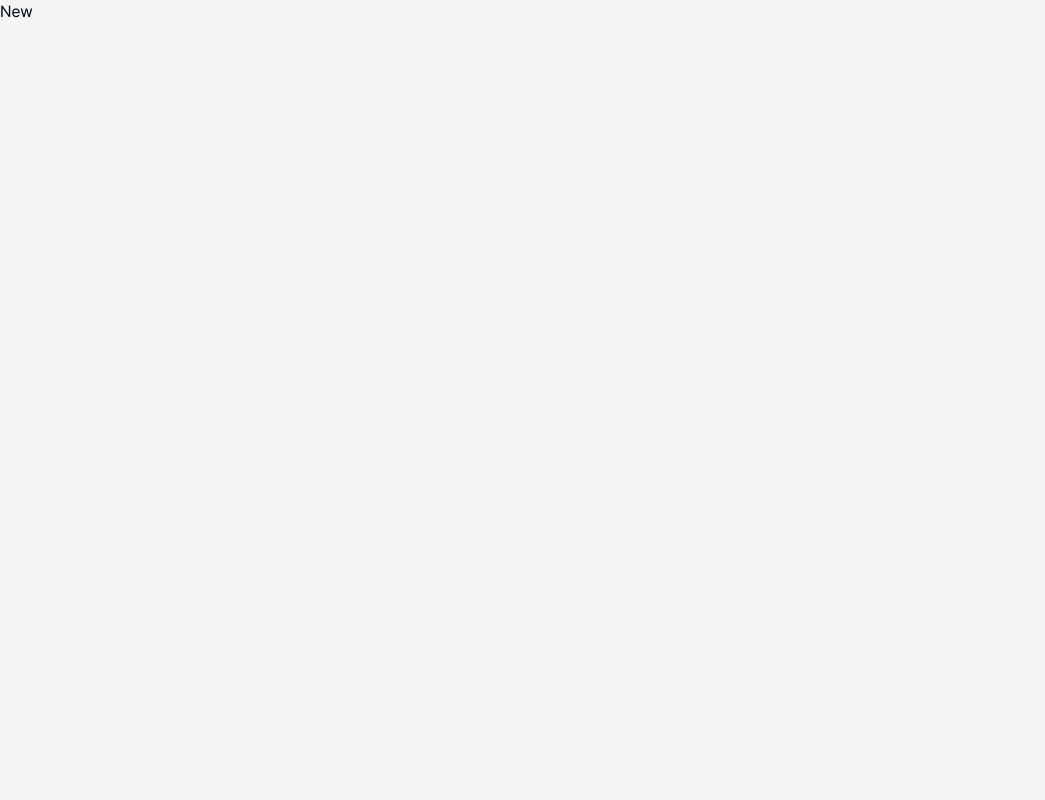
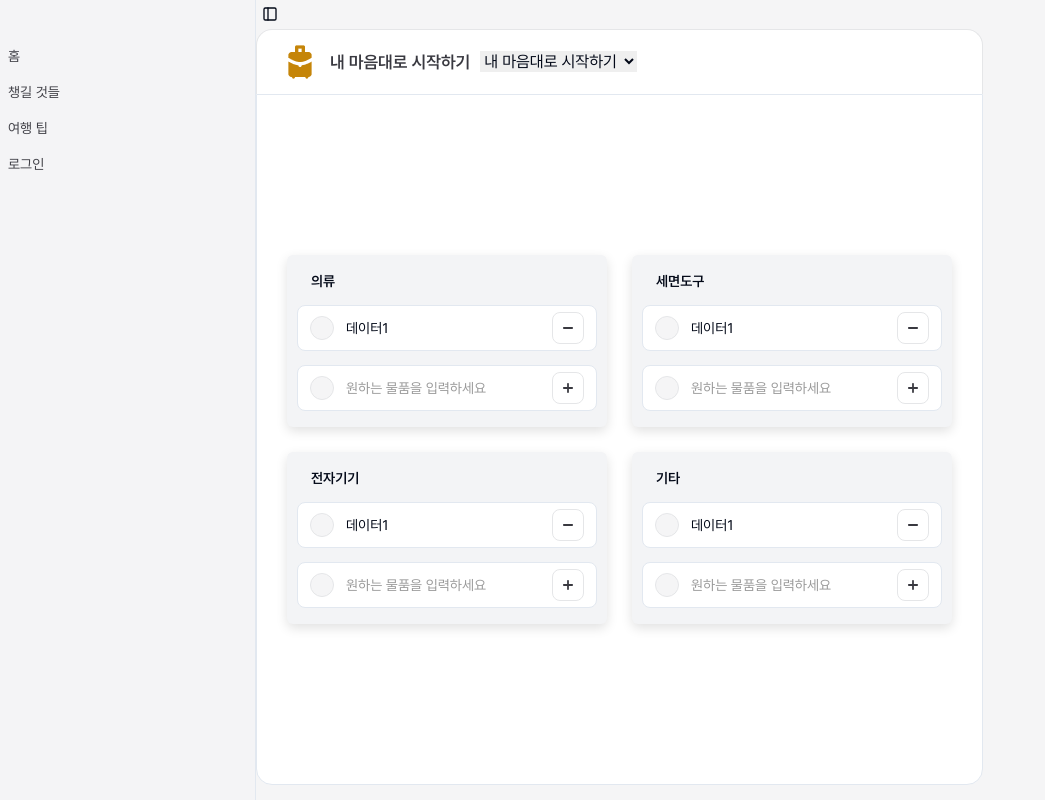
Before and after one commit to jiwonly/TravelBag, a React (Vite) app in the folder m7-frontend/: page /new in a window 1280 px wide. Shown: the whole page, without its empty margins (0-1045 px from the left). Built offline with nearby package versions, Linux system fonts and the light colour scheme.

Commit message:
✨ feat: Implement new page UI with CustomStart component and Header updates

```diff
--- a/m7-frontend/src/components/CheckData.jsx
+++ b/m7-frontend/src/components/CheckData.jsx
@@ -11,7 +11,7 @@ export function CheckData({ id, content }) {
   };
 
   return (
-    <div className="flex justify-between items-center border bg-white w-[280px] px-3 py-1.5 rounded-lg">
+    <div className="flex justify-between items-center border bg-white w-[300px] px-3 py-1.5 rounded-lg">
       <div className="flex items-center gap-3">
         <img
           src={checked ? Checkbox_Yes : Checkbox_No} // 상태에 따라 이미지 변경
--- a/m7-frontend/src/components/CheckInput.jsx
+++ b/m7-frontend/src/components/CheckInput.jsx
@@ -4,7 +4,7 @@ import CheckData_plus from "../assets/CheckData_plus.svg";
 
 export function CheckInput() {
   return (
-    <div className="flex justify-between items-center border bg-white w-[280px] px-3 py-1.5 rounded-lg">
+    <div className="flex justify-between items-center border bg-white w-[300px] px-3 py-1.5 rounded-lg">
       <div className="flex items-center gap-3">
         <img
           src={Checkbox_No} // 상태에 따라 이미지 변경
--- a/m7-frontend/src/components/CheckList.jsx
+++ b/m7-frontend/src/components/CheckList.jsx
@@ -3,7 +3,7 @@ import { CheckInput } from "./CheckInput";
 
 export function CheckList({ title, data }) {
   return (
-    <div className="flex flex-col bg-gray-100 py-4 px-1 rounded-md w-[300px] h-auto gap-[14px] shadow-[0px_4px_12px_0px_rgba(0,0,0,0.12)]">
+    <div className="flex flex-col bg-gray-100 py-4 px-1 rounded-md w-[320px] h-auto gap-[14px] shadow-[0px_4px_12px_0px_rgba(0,0,0,0.12)]">
       <p className="font-bold ml-5 text-sm">{title}</p>
 
       <div className="flex flex-col items-center gap-[14px]">
--- /dev/null
+++ b/m7-frontend/src/components/CustomStart.jsx
@@ -0,0 +1,20 @@
+import Header from "./Header";
+import { CheckList } from "./CheckList";
+
+const CustomStart = ({ icon, title }) => {
+  return (
+    <div>
+      <Header icon={icon} title={title} />
+      <div className="Custom px-[30px] py-[160px] flex flex-col items-start flex-[1_0_0] self-stretch rounded-b-[16px] border-[1px] bg-[var(--White,_#FFF)]">
+        <div className="grid grid-cols-2 gap-[25px] w-full">
+          <CheckList title="의류" />
+          <CheckList title="세면도구" />
+          <CheckList title="전자기기" />
+          <CheckList title="기타" />
+        </div>
+      </div>
+    </div>
+  );
+};
+
+export default CustomStart;
--- a/m7-frontend/src/components/Header.jsx
+++ b/m7-frontend/src/components/Header.jsx
@@ -5,13 +5,20 @@ const Header = ({ icon, title, memo }) => {
         <img src={`${icon}.png`} alt={title} />
       </section>
       <div className="flex flex-col">
-        <section className="title text-[17px] font-[Pretendard] not-italic leading-[28px] mb-[0px] text-[#393940]">
+        <section className="title text-[17px] font-[Pretendard] font-semibold not-italic leading-[28px] mb-[0px] text-[#393940]">
           {title}
         </section>
         <section className="memo text-[14px] font-medium font-[Pretendard] not-italic leading-[20px] text-gray-500">
           {memo}
         </section>
       </div>
+      <div>
+        <select>
+          <option>{title}</option>
+          <option>여자 혼자 여행</option>
+          <option>먹고 죽으러 가는 여행</option>
+        </select>
+      </div>
     </div>
   );
 };
--- a/m7-frontend/src/pages/New.jsx
+++ b/m7-frontend/src/pages/New.jsx
@@ -1,5 +1,20 @@
-const New = () => {
-  return <div>New</div>;
+import { SideBar } from "@/components/SideBar";
+import { SidebarProvider, SidebarTrigger } from "@/components/ui/sidebar";
+import CustomStart from "@/components/CustomStart";
+
+const New = ({ children }) => {
+  return (
+    <>
+      <SidebarProvider>
+        <SideBar />
+        <main>
+          <SidebarTrigger />
+          {children}
+          <CustomStart icon="bag" title="내 마음대로 시작하기" />
+        </main>
+      </SidebarProvider>
+    </>
+  );
 };
 
 export default New;
```
